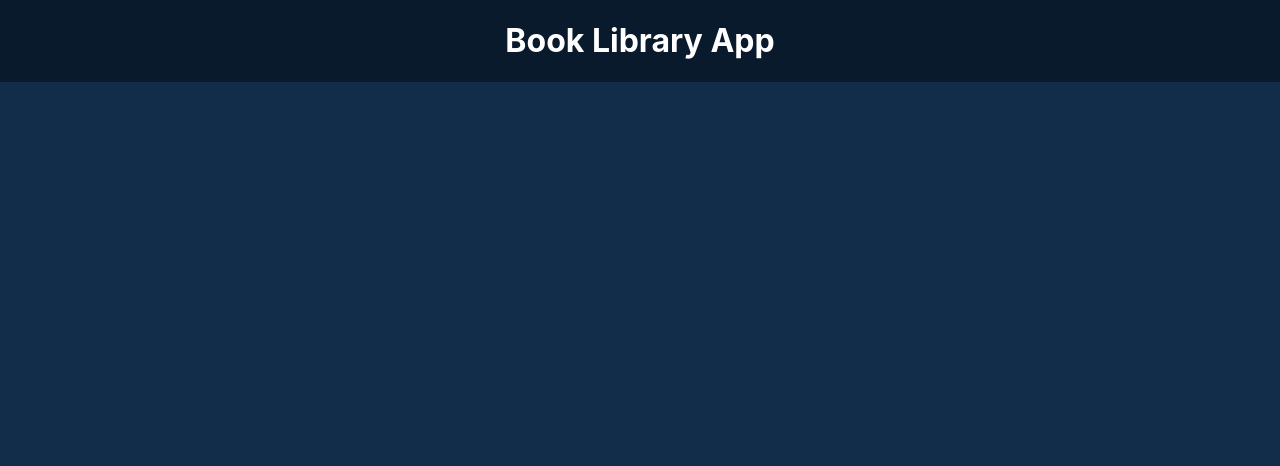
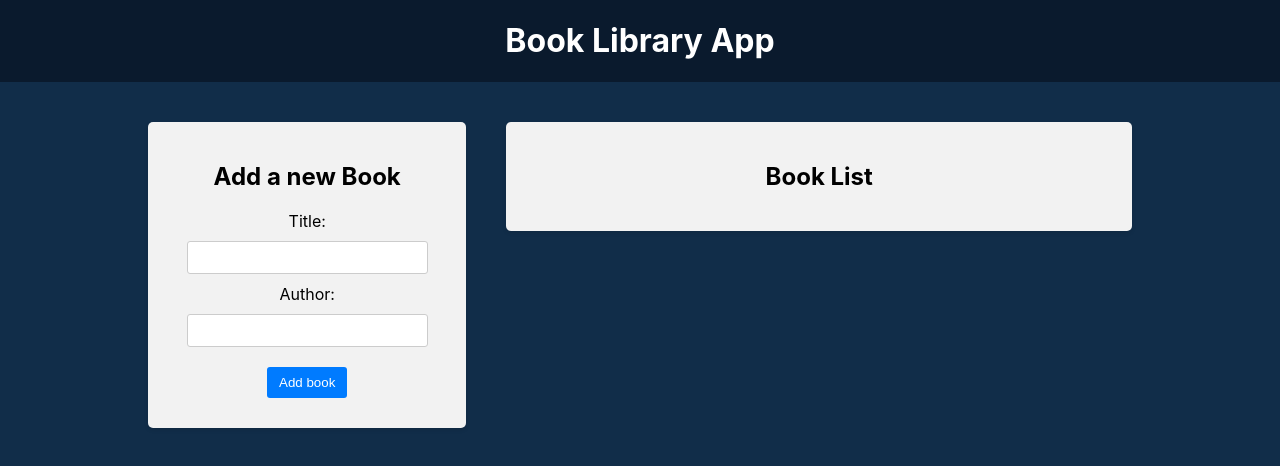
Before and after one commit to KusmiiVasyl/Book-Library-Redux-, a React (Create React App) app in the folder frontend/: page / in a window 1280 px wide. Shown: the top 466 px of the page. Built offline with nearby package versions, Linux system fonts and the light colour scheme.

Commit message:
Add files component

```diff
--- a/frontend/src/App.js
+++ b/frontend/src/App.js
@@ -1,3 +1,6 @@
+import BookForm from './components/BookForm/BookForm'
+import Filter from './components/Filter/Filter'
+import BookList from './components/BookList/BookList'
 import './App.css'
 
 function App() {
@@ -6,6 +9,15 @@
       <header className="app-header">
         <h1>Book Library App</h1>
       </header>
+      <main className="app-main">
+        <div className="app-left-column ">
+          <BookForm />
+        </div>
+        <div className="app-right-column ">
+          {/* <Filter /> */}
+          <BookList />
+        </div>
+      </main>
     </div>
   )
 }
--- /dev/null
+++ b/frontend/src/components/BookForm/BookForm.css
@@ -0,0 +1,48 @@
+.book-form {
+  width: 100%;
+}
+
+.book-form label {
+  display: block;
+  width: 100%;
+  text-align: center;
+  margin-bottom: 10px;
+}
+
+.book-form input {
+  width: 80%;
+  padding: 8px;
+  margin-bottom: 10px;
+  border: 1px solid #ccc;
+  border-radius: 3px;
+}
+
+.book-form button {
+  background-color: #007bff;
+  color: #fff;
+  padding: 8px 12px;
+  border: none;
+  border-radius: 3px;
+  cursor: pointer;
+  margin: 10px;
+  transition: background-color 0.3s ease;
+}
+
+.book-form button:hover {
+  background-color: #0056b3;
+}
+
+.book-form .spinner {
+  animation: spinner 1s infinite linear;
+  margin-left: 10px;
+}
+
+@keyframes spinner {
+  from {
+      transform: rotate(0deg);
+  }
+
+  to {
+      transform: rotate(360deg);
+  }
+}
--- /dev/null
+++ b/frontend/src/components/BookForm/BookForm.js
@@ -0,0 +1,46 @@
+import { useState } from 'react'
+import './BookForm.css'
+
+const BookForm = () => {
+  const [title, setTitle] = useState('')
+  const [author, setAuthor] = useState('')
+
+  const handlerSubmit = (e) => {
+    e.preventDefault()
+
+    if (author && title) {
+      // TODO dispatch action
+      setTitle('')
+      setAuthor('')
+    }
+  }
+
+  return (
+    <div className="app-block book-form">
+      <h2>Add a new Book</h2>
+      <form onSubmit={handlerSubmit}>
+        <div>
+          <label htmlFor="title">Title: </label>
+          <input
+            type="text"
+            id="title"
+            value={title}
+            onChange={(e) => setTitle(e.target.value)}
+          />
+        </div>
+        <div>
+          <label htmlFor="author">Author: </label>
+          <input
+            type="text"
+            id="author"
+            value={author}
+            onChange={(e) => setAuthor(e.target.value)}
+          />
+        </div>
+        <button type="submit">Add book</button>
+      </form>
+    </div>
+  )
+}
+
+export default BookForm
--- /dev/null
+++ b/frontend/src/components/BookList/BookList.css
@@ -0,0 +1,61 @@
+.book-list ul {
+  padding: 0;
+  margin: 20px -20px;
+  list-style: none;
+}
+
+.book-list li {
+  display: flex;
+  justify-content: space-between;
+  align-items: center;
+  width: auto;
+  padding: 10px 20px;
+  border-bottom: 1px solid #ccc;
+  background-color: #fff;
+  list-style-type: none;
+}
+
+.book-list li:nth-child(even) {
+  background-color: #f2f2f2;
+}
+
+.book-list li:hover {
+  background-color: #dbe4f8;
+}
+
+.book-list button {
+  background-color: #fff;
+  color: red;
+  border: 1px solid red;
+  padding: 8px 12px;
+  border-radius: 3px;
+  cursor: pointer;
+  transition: background-color 0.3s ease;
+}
+
+.book-list button:hover {
+  background-color: #fdd;
+}
+
+.book-list .highlight {
+  background-color: #ff0;
+}
+
+.book-list .book-info {
+  flex: 1;
+  text-align: left;
+}
+
+.book-list .book-actions {
+  display: flex;
+  align-items: center;
+}
+
+.book-list .star-icon {
+  width: 24px;
+  height: 24px;
+  margin: 0 20px;
+  cursor: pointer;
+  transition: color 0.3s ease;
+  color: #fca510;
+}
--- /dev/null
+++ b/frontend/src/components/BookList/BookList.js
@@ -0,0 +1,11 @@
+import './BookList.css'
+
+const BookList = () => {
+  return (
+    <div className="app-block book-list">
+      <h2>Book List</h2>
+    </div>
+  )
+}
+
+export default BookList
--- /dev/null
+++ b/frontend/src/components/Filter/Filter.css
@@ -0,0 +1,50 @@
+.filter-row {
+  display: flex;
+  justify-content: space-between;
+  align-items: center;
+}
+
+.filter-group {
+  flex: 1;
+  text-align: center;
+}
+
+.filter input[type='text'] {
+  width: 80%;
+  padding: 8px;
+  border: 1px solid #ccc;
+  border-radius: 3px;
+}
+
+.filter button {
+  background-color: #007bff;
+  color: #fff;
+  padding: 8px 12px;
+  border: none;
+  border-radius: 3px;
+  cursor: pointer;
+  margin: 10px;
+  transition: background-color 0.3s ease;
+}
+
+.filter button:hover {
+  background-color: #0056b3;
+}
+
+@media screen and (max-width: 1024px) {
+  .filter-row {
+      flex-direction: column;
+      align-items: stretch;
+  }
+
+  .filter-group {
+      width: 100%;
+      margin: auto;
+      margin-bottom: 10px;
+  }
+
+  .filter button {
+      margin: 10px auto 0;
+      max-width: 50%;
+  }
+}
--- /dev/null
+++ b/frontend/src/components/Filter/Filter.js
@@ -0,0 +1,11 @@
+import './Filter.css'
+
+const Filter = () => {
+  return (
+    <div className="app-block filter">
+      <h2>Filters</h2>
+    </div>
+  )
+}
+
+export default Filter
```
